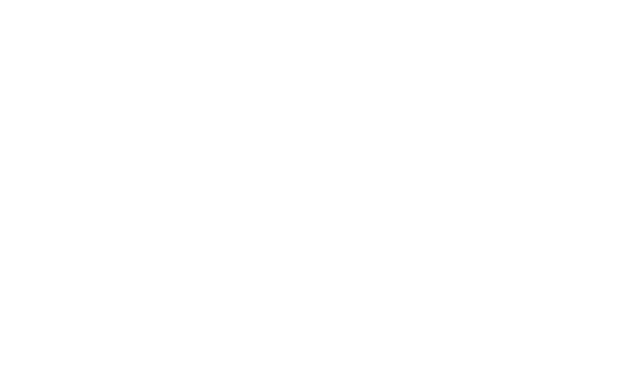
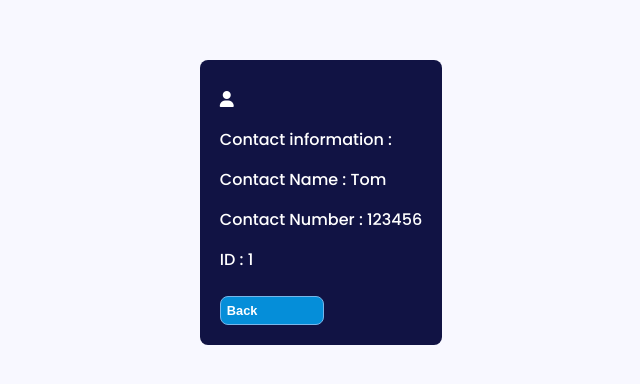
Before and after one commit to Ziba-Hemmati/JsonServer, a React (Vite) app: page /details/1 in a window 1280 px wide. Shown: the part 198-582 px from the top of the page, without its empty margins (319-959 px from the left). Built offline with nearby package versions, Linux system fonts and the light colour scheme; data requests are answered from the project's data file; a web font is replaced by a local one.

Commit message:
feat: add details styles

```diff
--- a/src/pages/Details.jsx
+++ b/src/pages/Details.jsx
@@ -1,10 +1,12 @@
-import { useParams } from "react-router-dom";
+import { useNavigate, useParams } from "react-router-dom";
 import { useState, useEffect } from "react";
 import axios from "axios";
+import "../styles/details.scss";
 
 const CONTACTS_API = "http://localhost:3000/contacts";
 
 const Details = () => {
+  const navigate = useNavigate();
   const params = useParams();
   const [contact, setContact] = useState({ name: "", number: "" });
   const { name, number } = contact;
@@ -20,8 +22,19 @@
     };
     getContacts();
   }, []);
-
-  return <div></div>;
+  const handleBack = () => navigate(-1);
+  return (
+    <div className="details-container">
+      <div className="details-card">
+        <i className="fa-solid fa-user"></i>
+        <p> Contact information : </p>
+        <p>Contact Name : {name}</p>
+        <p>Contact Number : {number}</p>
+        <p>ID : {params.id}</p>
+        <button onClick={handleBack}>Back</button>
+      </div>
+    </div>
+  );
 };
 
 export default Details;
--- a/src/styles/details.scss
+++ b/src/styles/details.scss
@@ -0,0 +1,24 @@
+@import "./mixin";
+@import "./variables";
+
+.details-container {
+  height: 100vh;
+  display: flex;
+  align-items: center;
+  .details-card {
+    color: #fff;
+    padding: 20px;
+    border-radius: 8px;
+    background-color: $secondaryBackgroundColor;
+    line-height: 40px;
+  }
+  button {
+    @include button;
+    @include displayFlex(space-between);
+    margin-top: 16px;
+    &:hover {
+      color: $secondaryBackgroundColor;
+      background-color: $primaryBackgroundColor;
+    }
+  }
+}
```
